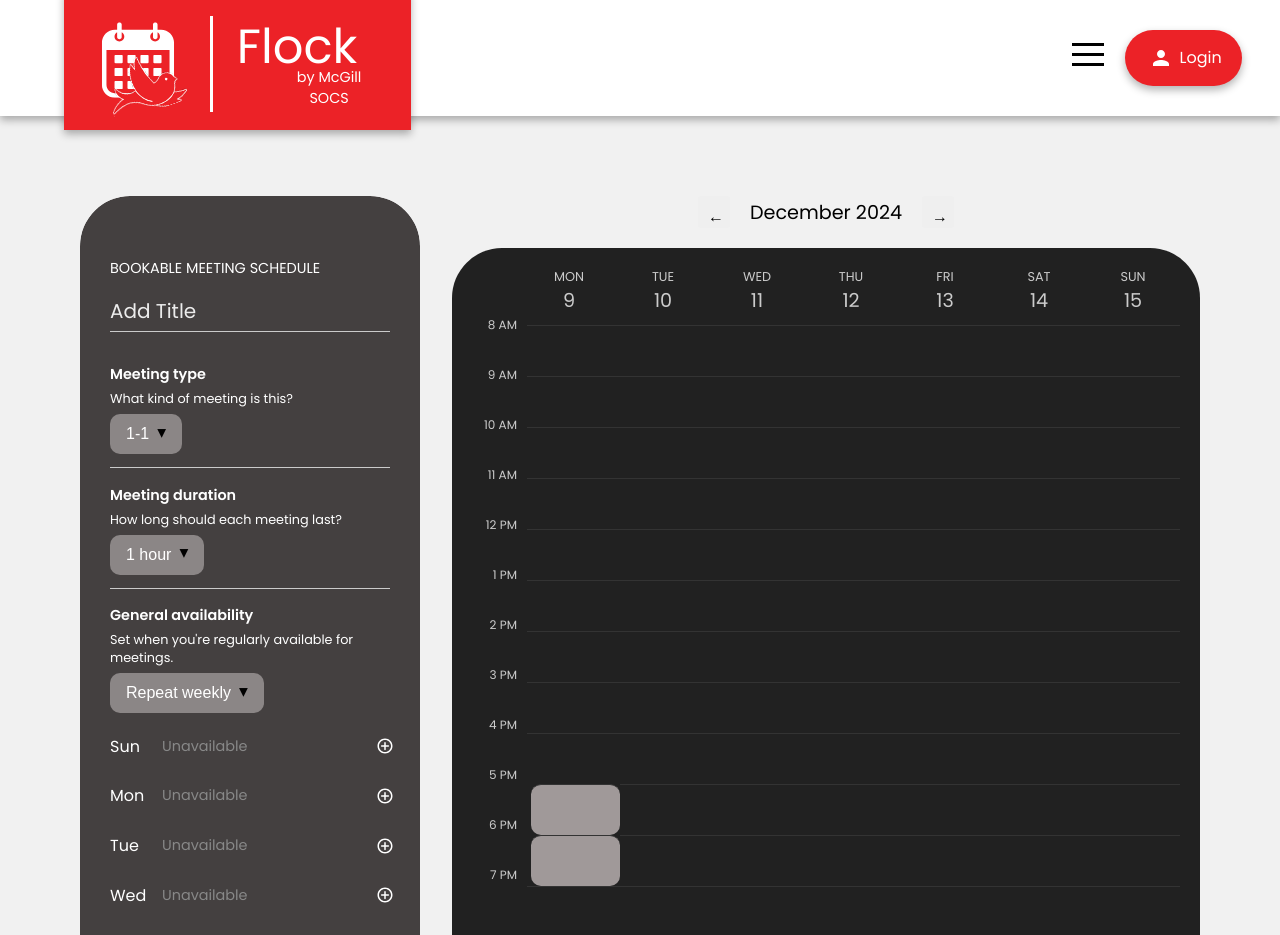
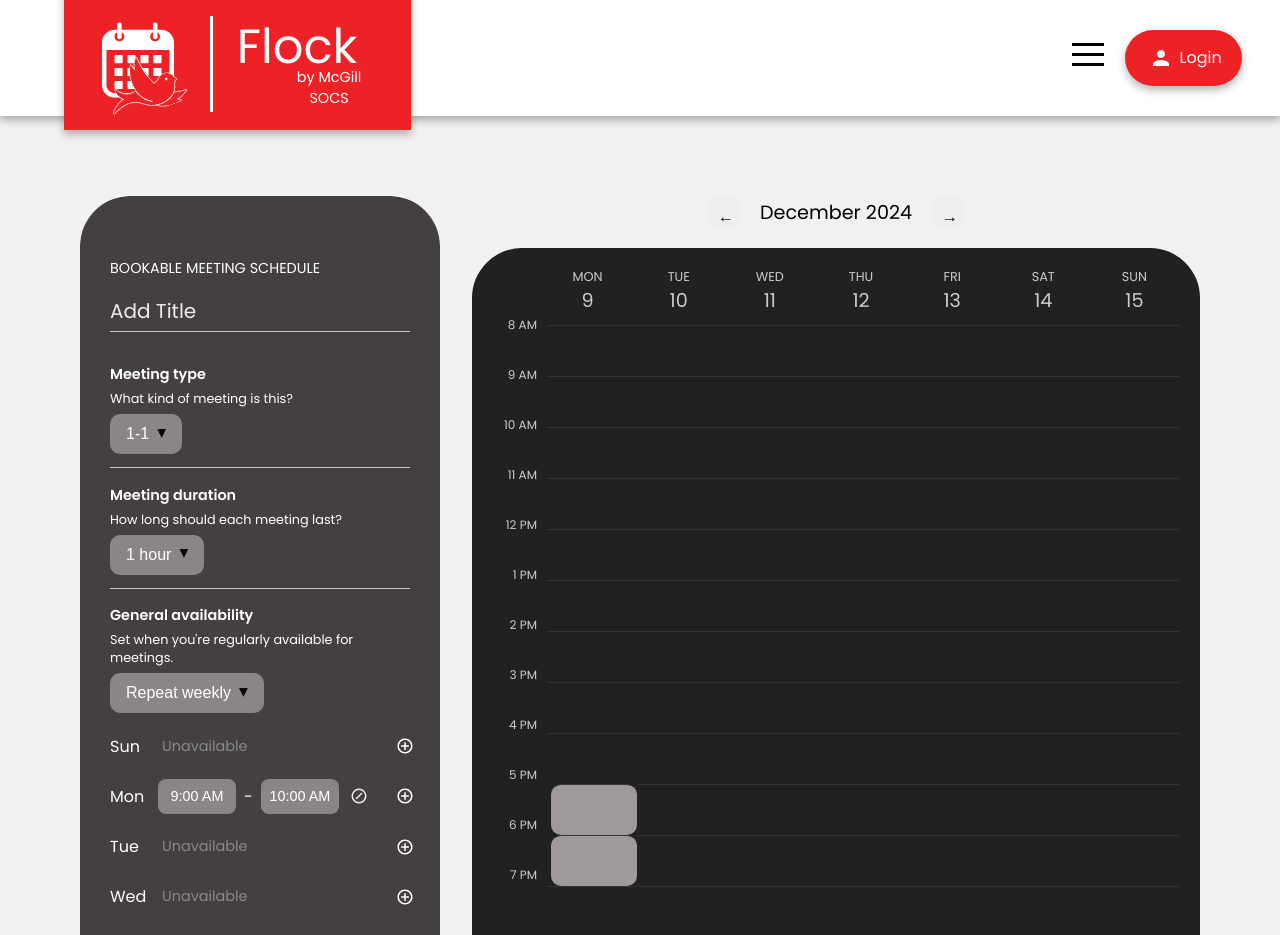
Before and after one commit to cmgvc/SOCS, a React (Create React App) app in the folder frontend-flock/: page /create in a window 1280 px wide. Shown: the top 935 px of the page. Built offline with nearby package versions, Linux system fonts and the light colour scheme.

Commit message:
fixed start time slot

```diff
--- a/frontend-flock/src/components/CreateBooking/CreateBookingSidebar.jsx
+++ b/frontend-flock/src/components/CreateBooking/CreateBookingSidebar.jsx
@@ -79,13 +79,13 @@ const CreateBookingSidebar = () => {
         Set when you're regularly available for meetings.
       </h4>
       <DropdownMenu
-        options={["Repeat weekly", "Does not repeat", "Custom..."]}
+        options={["Repeat weekly", "Does not repeat"]}
         defaultOption={availability}
         onChange={(selected) => {
           setAvailability(selected);
         }}
       />
-      {availability === "Repeat weekly" && <RepeatWeeklyAvailability />}
+      {availability === "Repeat weekly" && <RepeatWeeklyAvailability meetingDuration={meetingDuration}/>}
       {availability === "Does not repeat" && <DoesNotRepeat />}
       <hr className="sidebar-divider" />
       <h3 className="bold-title">Scheduling window</h3>
--- a/frontend-flock/src/components/CreateBooking/RepeatWeeklyAvailability.jsx
+++ b/frontend-flock/src/components/CreateBooking/RepeatWeeklyAvailability.jsx
@@ -1,154 +1,78 @@
-// import React, { useState } from "react";
-// import { ReactComponent as AddSquareSvg } from "../../svg/add-square.svg";
-// import { ReactComponent as CancelRightSvg } from "../../svg/cancel-right.svg";
-// import "./repeat-weekly-availability.css";
-
-// const RepeatWeeklyAvailability = () => {
-//   const days = ["Sun", "Mon", "Tue", "Wed", "Thu", "Fri", "Sat"];
-//   const [availability, setAvailability] = useState(
-//     days.reduce((acc, day) => {
-//       acc[day] = [];
-//       return acc;
-//     }, {})
-//   );
-
-//   // Generate 12-hour formatted time options
-//   const generateTimeOptions = () => {
-//     const options = [];
-//     for (let h = 0; h < 24; h++) {
-//       for (let m = 0; m < 60; m += 30) {
-//         const hour = h % 12 || 12; // Convert to 12-hour format
-//         const minute = m.toString().padStart(2, "0");
-//         const period = h < 12 ? "AM" : "PM";
-//         options.push(`${hour}:${minute} ${period}`);
-//       }
-//     }
-//     return options;
-//   };
-
-//   const convertTo24Hour = (time) => {
-//     const [hourMinute, period] = time.split(" ");
-//     let [hour, minute] = hourMinute.split(":").map(Number);
-//     if (period === "PM" && hour !== 12) hour += 12;
-//     if (period === "AM" && hour === 12) hour = 0;
-//     return `${hour.toString().padStart(2, "0")}:${minute
-//       .toString()
-//       .padStart(2, "0")}`;
-//   };
-
-//   const convertTo12Hour = (time) => {
-//     const [hour, minute] = time.split(":").map(Number);
-//     const period = hour < 12 ? "AM" : "PM";
-//     const hour12 = hour % 12 || 12;
-//     return `${hour12}:${minute.toString().padStart(2, "0")} ${period}`;
-//   };
-
-//   const addTimeSlot = (day) => {
-//     setAvailability({
-//       ...availability,
-//       [day]: [...availability[day], { start: "09:00", end: "17:00" }],
-//     });
-//   };
-
-//   const removeTimeSlot = (day, index) => {
-//     const updatedSlots = availability[day].filter((_, i) => i !== index);
-//     setAvailability({ ...availability, [day]: updatedSlots });
-//   };
-
-//   const handleTimeChange = (day, index, field, value) => {
-//     const updatedSlots = availability[day].map((slot, i) =>
-//       i === index ? { ...slot, [field]: convertTo24Hour(value) } : slot
-//     );
-//     setAvailability({ ...availability, [day]: updatedSlots });
-//   };
-
-//   const timeOptions = generateTimeOptions();
-
-//   return (
-//     <div className="repeat-weekly-container">
-//       {days.map((day) => (
-//         <div key={day} className="day-row-availability">
-//           {/* Day Block */}
-//           <div className="day-block">
-//             <h4 className="repeat-weekly-day">{day}</h4>
-//           </div>
-
-//           {/* Availability Block */}
-//           <div className="availability-block">
-//             {availability[day].length === 0 ? (
-//               <p className="availability unavailable">Unavailable</p>
-//             ) : (
-//               <div className="time-slots-wrapper">
-//                 {availability[day].map((slot, index) => (
-//                   <div key={index} className="time-slot">
-//                     <select
-//                       className="time-picker"
-//                       value={convertTo12Hour(slot.start)}
-//                       onChange={(e) =>
-//                         handleTimeChange(day, index, "start", e.target.value)
-//                       }
-//                     >
-//                       {timeOptions.map((time) => (
-//                         <option key={time} value={time}>
-//                           {time}
-//                         </option>
-//                       ))}
-//                     </select>
-//                     <span className="time-separator">-</span>
-//                     <select
-//                       className="time-picker"
-//                       value={convertTo12Hour(slot.end)}
-//                       onChange={(e) =>
-//                         handleTimeChange(day, index, "end", e.target.value)
-//                       }
-//                     >
-//                       {timeOptions.map((time) => (
-//                         <option key={time} value={time}>
-//                           {time}
-//                         </option>
-//                       ))}
-//                     </select>
-//                     <button
-//                       className="remove-availability-button"
-//                       onClick={() => removeTimeSlot(day, index)}
-//                     >
-//                       <CancelRightSvg />
-//                     </button>
-//                   </div>
-//                 ))}
-//               </div>
-//             )}
-//           </div>
-
-//           {/* Add Time Slot Button */}
-//           <button
-//             className="add-availability-button"
-//             onClick={() => addTimeSlot(day)}
-//           >
-//             <AddSquareSvg />
-//           </button>
-//         </div>
-//       ))}
-//     </div>
-//   );
-// };
-
-// export default RepeatWeeklyAvailability;
-import React, { useState } from "react";
+import React, { useEffect, useState } from "react";
 import { ReactComponent as AddSquareSvg } from "../../svg/add-square.svg";
 import { ReactComponent as CancelRightSvg } from "../../svg/cancel-right.svg";
 import "./repeat-weekly-availability.css";
 
-const RepeatWeeklyAvailability = () => {
+const RepeatWeeklyAvailability = ({ meetingDuration = "1 hour" }) => {
   const days = ["Sun", "Mon", "Tue", "Wed", "Thu", "Fri", "Sat"];
-  const [availability, setAvailability] = useState(
+  const durationInMinutes = parseInt(meetingDuration.split(" ")[0]) * 60 || 60; // Convert meeting duration to minutes
+
+  // Helper function to convert minutes to 12-hour time format
+  const convertTo12Hour = (minutes) => {
+    const hour = Math.floor(minutes / 60);
+    const minute = minutes % 60;
+    const period = hour >= 12 ? "PM" : "AM";
+    const hour12 = hour % 12 || 12;
+    return `${hour12}:${minute.toString().padStart(2, "0")} ${period}`;
+  };
+
+  // Initialize availability: Monday has a default slot, others are unavailable
+  const initializeAvailability = () =>
     days.reduce((acc, day) => {
-      acc[day] = [];
+      if (day === "Mon") {
+        acc[day] = [
+          {
+            start: "9:00 AM",
+            end: convertTo12Hour(9 * 60 + durationInMinutes), // 9:00 AM + duration
+          },
+        ];
+      } else {
+        acc[day] = []; // Other days have no slots
+      }
       return acc;
-    }, {})
-  );
+    }, {});
+
+  // Component state
+  const [availability, setAvailability] = useState(initializeAvailability);
   const [error, setError] = useState("");
 
+  // Effect: Reset availability when meeting duration changes
+  useEffect(() => {
+    setAvailability(initializeAvailability);
+  }, [meetingDuration]);
+
+  // Generate time options for the dropdown, based on meeting duration
+  const generateTimeOptions = () => {
+    const options = [];
+    for (let i = 0; i < 24 * 60; i += durationInMinutes) {
+      options.push(convertTo12Hour(i));
+    }
+    return options;
+  };
+
+  // Validate that a new slot does not overlap with existing slots
+  const validateNoOverlap = (slots, newSlot, index) => {
+    const newStart = convertToMinutes(newSlot.start);
+    const newEnd = convertToMinutes(newSlot.end);
+
+    for (let i = 0; i < slots.length; i++) {
+      if (i === index) continue; // Skip the slot being edited
+      const slotStart = convertToMinutes(slots[i].start);
+      const slotEnd = convertToMinutes(slots[i].end);
+
+      // Check for overlap conditions
+      if (
+        (newStart >= slotStart && newStart < slotEnd) || // New start overlaps existing slot
+        (newEnd > slotStart && newEnd <= slotEnd) || // New end overlaps existing slot
+        (newStart <= slotStart && newEnd >= slotEnd) // New slot fully overlaps an existing slot
+      ) {
+        return false;
+      }
+    }
+    return true; // No overlap
+  };
+
+  // Convert time (12-hour format) to total minutes
   const convertToMinutes = (time) => {
     const [hourMinute, period] = time.split(" ");
     let [hour, minute] = hourMinute.split(":").map(Number);
@@ -157,84 +81,58 @@ const RepeatWeeklyAvailability = () => {
     return hour * 60 + minute;
   };
 
-  const convertTo12Hour = (minutes) => {
-    const hour = Math.floor(minutes / 60);
-    const minute = minutes % 60;
-    const period = hour >= 12 ? "PM" : "AM";
-    const hour12 = hour % 12 || 12;
-    return `${hour12}:${minute.toString().padStart(2, "0")} ${period}`;
-  };
-
-  const validateNoOverlap = (slots, newSlot, index) => {
-    const newStart = convertToMinutes(newSlot.start);
-    const newEnd = convertToMinutes(newSlot.end);
-
-    for (let i = 0; i < slots.length; i++) {
-      if (i === index) continue; // Skip the current slot being edited
-      const slotStart = convertToMinutes(slots[i].start);
-      const slotEnd = convertToMinutes(slots[i].end);
-
-      // Check for overlap
-      if (
-        (newStart >= slotStart && newStart < slotEnd) || // New start overlaps an existing slot
-        (newEnd > slotStart && newEnd <= slotEnd) || // New end overlaps an existing slot
-        (newStart <= slotStart && newEnd >= slotEnd) // New slot fully encloses an existing slot
-      ) {
-        return false; // Overlap detected
-      }
-    }
-    return true; // No overlap
-  };
-
+  // Find the next available slot
   const getNextAvailableSlot = (slots) => {
-    const defaultDuration = 60; // 1-hour meeting duration
     if (slots.length === 0) {
-      return { start: "09:00 AM", end: "10:00 AM" }; // Default start time
+      return {
+        start: "9:00 AM",
+        end: convertTo12Hour(9 * 60 + durationInMinutes),
+      };
     }
 
-    // Sort slots by start time to find gaps
+    // Sort slots and find the next available gap
     const sortedSlots = [...slots].sort(
       (a, b) => convertToMinutes(a.start) - convertToMinutes(b.start)
     );
 
-    // Check for gaps between slots
+    // Check for gaps
     for (let i = 0; i < sortedSlots.length - 1; i++) {
       const currentEnd = convertToMinutes(sortedSlots[i].end);
       const nextStart = convertToMinutes(sortedSlots[i + 1].start);
-      if (nextStart - currentEnd >= defaultDuration) {
-        // Gap found
+      if (nextStart - currentEnd >= durationInMinutes) {
         return {
           start: convertTo12Hour(currentEnd),
-          end: convertTo12Hour(currentEnd + defaultDuration),
+          end: convertTo12Hour(currentEnd + durationInMinutes),
         };
       }
     }
 
-    // If no gaps, place the slot after the last slot
+    // Place slot after the last slot if no gaps are found
     const lastEnd = convertToMinutes(sortedSlots[sortedSlots.length - 1].end);
     return {
       start: convertTo12Hour(lastEnd),
-      end: convertTo12Hour(lastEnd + defaultDuration),
+      end: convertTo12Hour(lastEnd + durationInMinutes),
     };
   };
 
+  // Add a new time slot
   const addTimeSlot = (day) => {
-    setError(""); // Clear any previous error
-
+    setError("");
     const nextSlot = getNextAvailableSlot(availability[day]);
-
     setAvailability({
       ...availability,
       [day]: [...availability[day], nextSlot],
     });
   };
 
+  // Remove a time slot
   const removeTimeSlot = (day, index) => {
-    setError(""); // Clear any previous error
+    setError("");
     const updatedSlots = availability[day].filter((_, i) => i !== index);
     setAvailability({ ...availability, [day]: updatedSlots });
   };
 
+  // Handle changes to time slots
   const handleTimeChange = (day, index, field, value) => {
     const updatedSlots = availability[day].map((slot, i) =>
       i === index ? { ...slot, [field]: value } : slot
@@ -243,31 +141,22 @@ const RepeatWeeklyAvailability = () => {
     const newSlot = updatedSlots[index];
     if (!validateNoOverlap(updatedSlots, newSlot, index)) {
       setError("Time slots cannot overlap.");
-      return; // Prevent the change
+      return;
     }
 
-    setError(""); // Clear error if no overlap
+    setError("");
     setAvailability({ ...availability, [day]: updatedSlots });
   };
 
-  const timeOptions = Array.from({ length: 24 * 2 }, (_, i) => {
-    const hour = Math.floor(i / 2).toString().padStart(2, "0");
-    const minute = (i % 2 === 0 ? "00" : "30");
-    const period = i < 24 ? "AM" : "PM";
-    const formattedHour = hour % 12 || 12;
-    return `${formattedHour}:${minute} ${period}`;
-  });
+  const timeOptions = generateTimeOptions();
 
   return (
     <div className="repeat-weekly-container">
       {days.map((day) => (
         <div key={day} className="day-row-availability">
-          {/* Day Block */}
           <div className="day-block">
             <h4 className="repeat-weekly-day">{day}</h4>
           </div>
-
-          {/* Availability Block */}
           <div className="availability-block">
             {availability[day].length === 0 ? (
               <p className="availability unavailable">Unavailable</p>
@@ -313,8 +202,6 @@ const RepeatWeeklyAvailability = () => {
               </div>
             )}
           </div>
-
-          {/* Add Time Slot Button */}
           <button
             className="add-availability-button"
             onClick={() => addTimeSlot(day)}
--- a/frontend-flock/src/components/CreateBooking/create-booking-sidebar.css
+++ b/frontend-flock/src/components/CreateBooking/create-booking-sidebar.css
@@ -7,7 +7,7 @@
   padding: 30px;
   padding-bottom: 15px;
   border-radius: 50px;
-  width: 280px;
+  width: 300px;
   max-height: calc(800px - 30px);
   font-family: "Poppins", sans-serif;
   display: flex;
```
Also changed, not shown: frontend-flock/src/components/CreateBooking/repeat-weekly-availability.css (line endings or trailing spaces).
